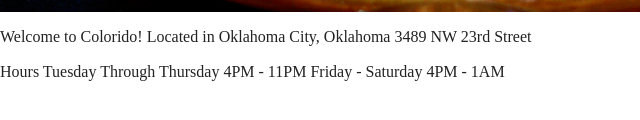
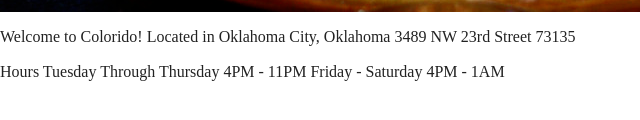
Before and after one commit to jadeccdudley/colorido, a website built with Parcel: page index.html in a window 1280 px wide. Shown: the part 648-768 px from the top of the page, 0-640 px from the left. Built offline with nearby package versions, Linux system fonts and the light colour scheme.

Commit message:
added zip code

```diff
--- a/index.html
+++ b/index.html
@@ -48,7 +48,7 @@
 <p>A <em>colorful</em> experience you didn't know you were waiting for</p>
 </header>
 <img src="img/coloridointro.png" alt="colorido food"/>
-<p>Welcome to Colorido! Located in Oklahoma City, Oklahoma 3489 NW 23rd Street</p>
+<p>Welcome to Colorido! Located in Oklahoma City, Oklahoma 3489 NW 23rd Street 73135</p>
 <p>Hours Tuesday Through Thursday 4PM - 11PM Friday - Saturday 4PM - 1AM</p>
 </nav>
 
```
